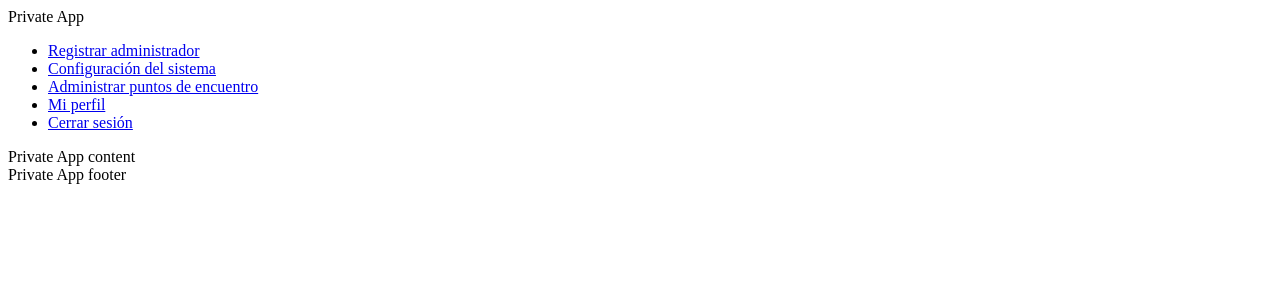
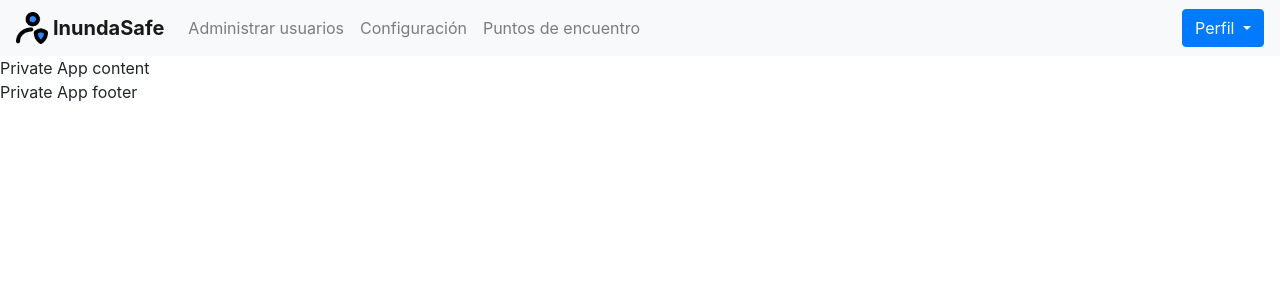
Before and after one commit to DavidScoffield/InundaSafe-PS1-2021, a Flask app: template app/templates/private_app_layout.html in a window 1280 px wide. Shown: the top 300 px of the page. Run offline with Flask 2, Linux system fonts and the light colour scheme; the template is opened without the code that fills it, so the values that code supplies are empty; some libraries are stand-ins or nearby versions.

Commit message:
Rediseño de la Navbar

```diff
--- a/app/templates/private_app_layout.html
+++ b/app/templates/private_app_layout.html
@@ -1,23 +1,47 @@
 {% extends "layout.html" %}
-
-{% block head %}
+{% from 'bootstrap/nav.html' import render_nav_item %}
 
 {% block title %}
-Private App
+InundaSafe | Private App
 {% endblock %}
+{% block head %}
+{{super()}}
 
 {% endblock %}
 
 {% block navbar %}
 
-<nav class="navegation-menu">
-  <ul>
-    <li><a href="#">Registrar administrador</a></li>          <!-- {{url_for('register_admin')}} -->
-    <li><a href="#">Configuración del sistema</a></li>        <!-- {{url_for('configuration')}} -->
-    <li><a href="#">Administrar puntos de encuentro</a></li>  <!-- {{url_for('meeting_points_admin')}} -->
-    <li><a href="#">Mi perfil</a></li>                        <!-- {{url_for('my_profile')}} -->
-    <li><a href="#">Cerrar sesión</a></li>                    <!-- {{url_for('log_out')}} -->
-  </ul>
+<nav class="navbar navbar-expand-lg navbar-light bg-light">
+  <div class="d-flex align-items-center">
+    <img src="{{ url_for('static', filename='favicon.ico') }}" alt="Logo de la aplicación" style="width: 32px; height: 32px; margin-right: 5px;">
+    <a class="navbar-brand font-weight-bold" href="#">InundaSafe</a>
+  </div>
+  <button class="navbar-toggler" type="button" data-toggle="collapse" data-target="#navbarSupportedContent" aria-controls="navbarSupportedContent" aria-expanded="false" aria-label="Toggle navigation">
+    <span class="navbar-toggler-icon"></span>
+  </button>
+
+  <div class="collapse navbar-collapse justify-content-between" id="navbarSupportedContent">
+    <ul class="navbar-nav mr-auto">
+      <li class="nav-item">
+        <a class="nav-link" href="#">Administrar usuarios</a>
+      </li>
+      <li class="nav-item">
+        <a class="nav-link" href="#">Configuración</a>
+      </li>
+      <li class="nav-item">
+        <a class="nav-link" href="#">Puntos de encuentro</a>
+      </li>
+    </ul>
+    <div class="btn-group">
+      <button type="button" class="btn btn-primary dropdown-toggle" data-toggle="dropdown" aria-haspopup="true" aria-expanded="false">
+        Perfil
+      </button>
+      <div class="dropdown-menu dropdown-menu-lg-right">
+        <button class="dropdown-item" type="button">Mi Perfil</button>
+        <button class="dropdown-item" type="button">Cerrar Sesión</button>
+      </div>
+    </div>
+  </div>
 </nav>
 
 {% endblock %}
```
